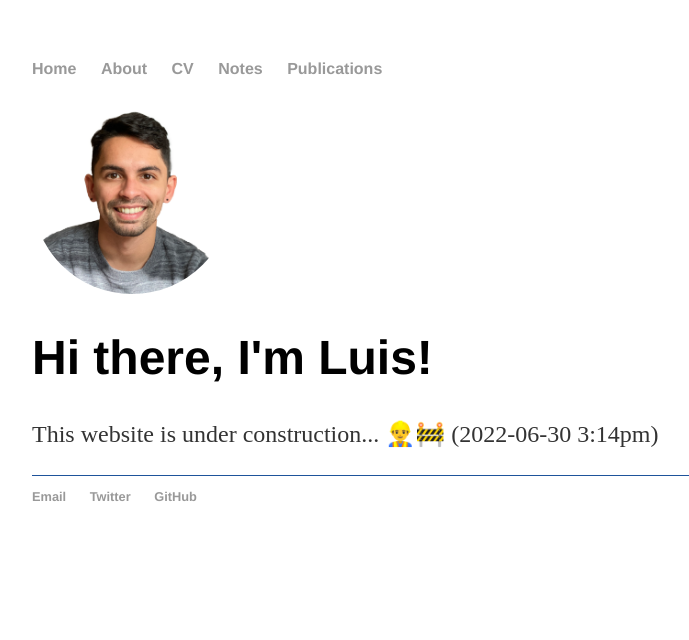
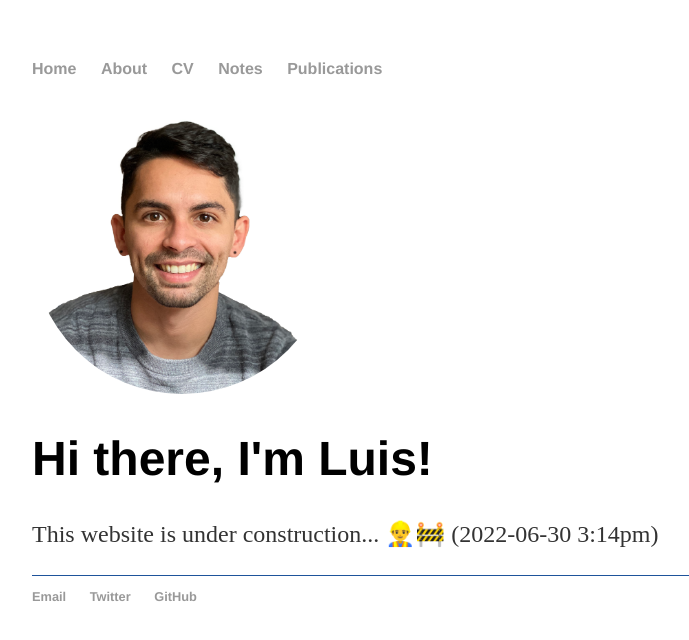
Before and after one commit to haddocksoto/haddocksoto.github.io, a Jekyll site: the page built from index.html, in a window 1280 px wide. Shown: the top 640 px of the page, without its empty margins (160-849 px from the left). Built offline with Jekyll 4.4.1, drawn with Linux system fonts in a browser that asks for light colours.

Commit message:
Update index.html

```diff
--- a/index.html
+++ b/index.html
@@ -11,7 +11,7 @@ img {
 
 <div class="blurb">
 
-	<img src="img/lah_img.png" alt="Profile" style="width:200px">
+	<img src="img/lah_img.png" alt="Profile" style="width:300px">
 	<div class="col-sm-4">
 	<h1>Hi there, I'm Luis!</h1>
 	<p>This website is under construction... 👷‍♂️🚧 (2022-06-30 3:14pm)</a></p>
```
